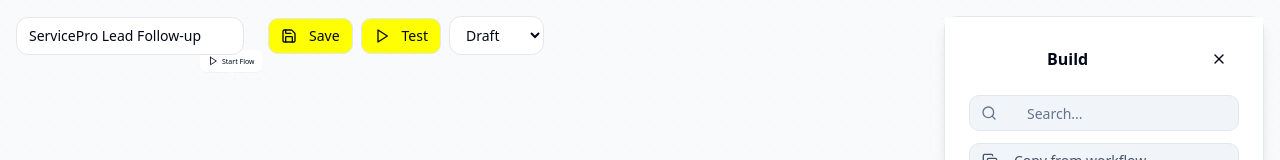
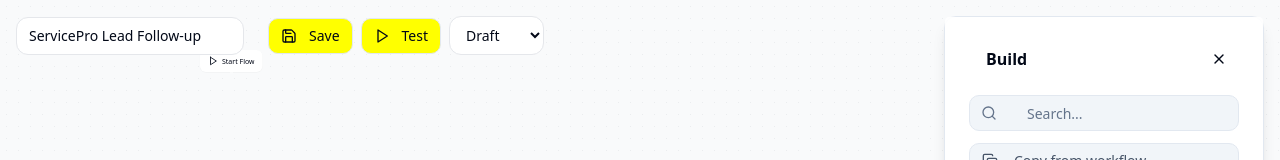
Before and after one commit to mlynnf123/roofer-routines, a React (Vite) app: page / in a window 1280 px wide. Shown: the top 160 px of the page. Built offline with nearby package versions, Linux system fonts and the light colour scheme; the HTML template or start-up script is replaced by a standard one.

Commit message:
Visual edit in Lovable

```diff
--- a/src/components/workflow/NodeLibrary.tsx
+++ b/src/components/workflow/NodeLibrary.tsx
@@ -19,7 +19,7 @@ export function NodeLibrary({
   return <Card className="w-80 shadow-lg border-border bg-card">
       <CardHeader className="pb-3 bg-white/80 backdrop-blur-sm rounded">
         <div className="flex items-center justify-between mb-3">
-          <h2 className="text-center px-[78px] text-base font-semibold">Build</h2>
+          <h2 className="text-center text-base font-semibold px-[17px]">Build</h2>
           <Button variant="ghost" size="sm">
             <Icons.X className="w-4 h-4" />
           </Button>
```
